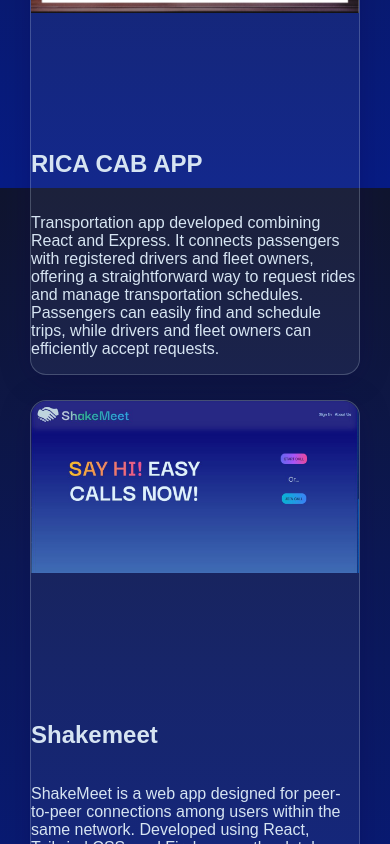
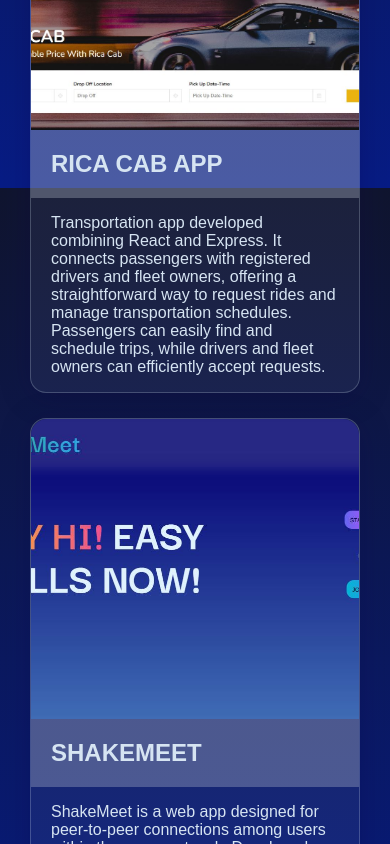
Before and after one commit to mercuryeater/portfolio, a Next.js app: page / in a window 390 px wide. Shown: the part 1500-2344 px from the top of the page. Built offline with nearby package versions, Linux system fonts and the light colour scheme; a web font is replaced by a local one.

Commit message:
feat: :lipstick: projectsResponsiveDone

```diff
--- a/src/components/Projects/MainProject.jsx
+++ b/src/components/Projects/MainProject.jsx
@@ -1,23 +1,30 @@
 import Image from "next/image";
-import "./MainProject.scss"
+import Link from "next/link";
+import "./MainProject.scss";
 
-export default function MainProject({source, name, description}) {
-
-  const imageStyle ={
-    width: "100%",
-    objectFit : 'cover',
-    position : 'relative',
-    height : 'auto',
-  }
+export default function MainProject({ source, name, description, url }) {
+  const imageStyle = {
+    maxWidth: "100%",
+    objectFit: "cover",
+    maxHeight: "100%",
+  };
   return (
-    <div className="project">
-      <div className="project__thumb" >
-        <Image src={source} alt="Test" width={959} height={516} style={imageStyle}/>
+    <Link className="link" href={url} target="_blank">
+      <div className="project">
+        <div className="project__thumb">
+          <Image
+            src={source}
+            alt="Test"
+            width={959}
+            height={516}
+            style={imageStyle}
+          />
+        </div>
+        <div className="project__texts">
+          <h2 className="project__texts__name">{name}</h2>
+          <p className="project__texts__description">{description}</p>
+        </div>
       </div>
-      <div className="project__texts">
-        <h2 className="project__name">{name}</h2>
-        <p>{description}</p>
-      </div>
-    </div>
+    </Link>
   );
 }
--- a/src/components/Projects/Projects.jsx
+++ b/src/components/Projects/Projects.jsx
@@ -6,12 +6,14 @@ export default function Projects() {
     name: "RICA CAB APP",
     description:
       "Transportation app developed combining React and Express. It connects passengers with registered drivers and fleet owners, offering a straightforward way to request rides and manage transportation schedules. Passengers can easily find and schedule trips, while drivers and fleet owners can efficiently accept requests.",
+    url: "https://cab-frontend.vercel.app/",
   };
 
   const shakeMeet = {
-    name: "Shakemeet",
+    name: "SHAKEMEET",
     description:
       "ShakeMeet is a web app designed for peer-to-peer connections among users within the same network. Developed using React, Tailwind CSS, and Firebase as the database, it incorporates a STUN server for efficient communication. In the future, the plan is to establish a dedicated STUN server to ensure seamless performance. ",
+    url: "https://shakemeet-develop.onrender.com/",
   };
   return (
     <main className="projects">
@@ -19,11 +21,13 @@ export default function Projects() {
         source={"/RICA.JPG"}
         name={ricaCab.name}
         description={ricaCab.description}
+        url={ricaCab.url}
       />
       <MainProject
         source={"/SM.JPG"}
         name={shakeMeet.name}
         description={shakeMeet.description}
+        url={shakeMeet.url}
       />
     </main>
   );
--- a/src/components/Projects/Projects.scss
+++ b/src/components/Projects/Projects.scss
@@ -12,5 +12,6 @@
 @media screen and (min-width: 570px) {
   .projects {
     flex-direction: row;
+    align-items: stretch;
   }
 }
```
